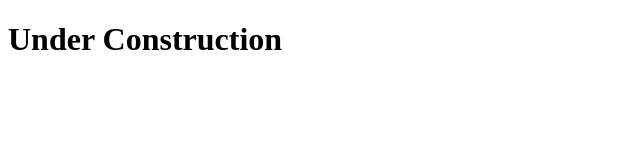
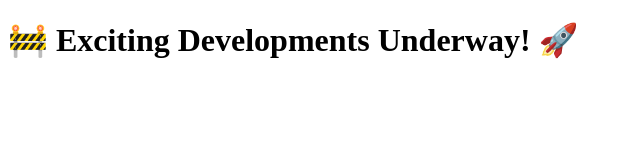
Before and after one commit to patelusama/patelusama.github.io, a plain HTML site: page index.html in a window 1280 px wide. Shown: the whole page, without its empty margins (0-640 px from the left). Drawn offline with Linux system fonts and the light colour scheme.

Commit message:
Update index.html

```diff
--- a/index.html
+++ b/index.html
@@ -5,6 +5,6 @@
 	<title>Usama Patel</title>
 </head>
 <body>
-    <h1>Under Construction</h1>
+	<h1>🚧 Exciting Developments Underway! 🚀</h1>
 </body>
 </html>
```
Lines whose indentation alone changed are shown as unchanged.
